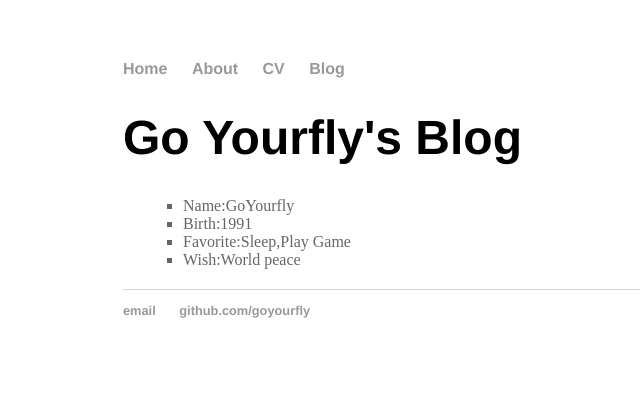
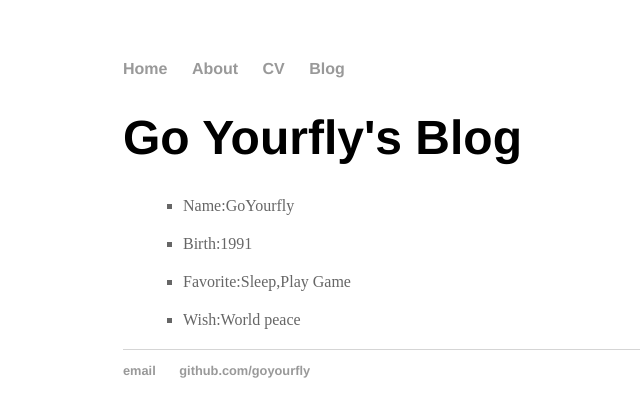
Before and after one commit to goyourfly/goyourfly.github.io, a Jekyll site: the page built from cv/index.html, in a window 1280 px wide. Shown: the top 417 px of the page, without its empty margins (69-709 px from the left). Built offline with Jekyll 4.4.1, drawn with Linux system fonts in a browser that asks for light colours.

Commit message:
Update index.html

```diff
--- a/cv/index.html
+++ b/cv/index.html
@@ -4,15 +4,17 @@ title: Go Yourfly's Blog
 ---
 <style>
 	.cv-list{
-		margin:20px;
 		color:#666;
 		list-style:square;
+	}
+	.cv-item{
+		margin:20px;
 	}
 </style>
 	<h1>{{ page.title }}</h1>
 	<ul class="cv-list">
-		<li>Name:GoYourfly</li>
-		<li>Birth:1991</li>
-		<li>Favorite:Sleep,Play Game</li>
-		<li>Wish:World peace</li>
+		<li class="cv-item">Name:GoYourfly</li>
+		<li class="cv-item">Birth:1991</li>
+		<li class="cv-item">Favorite:Sleep,Play Game</li>
+		<li class="cv-item">Wish:World peace</li>
 </ul>
```
